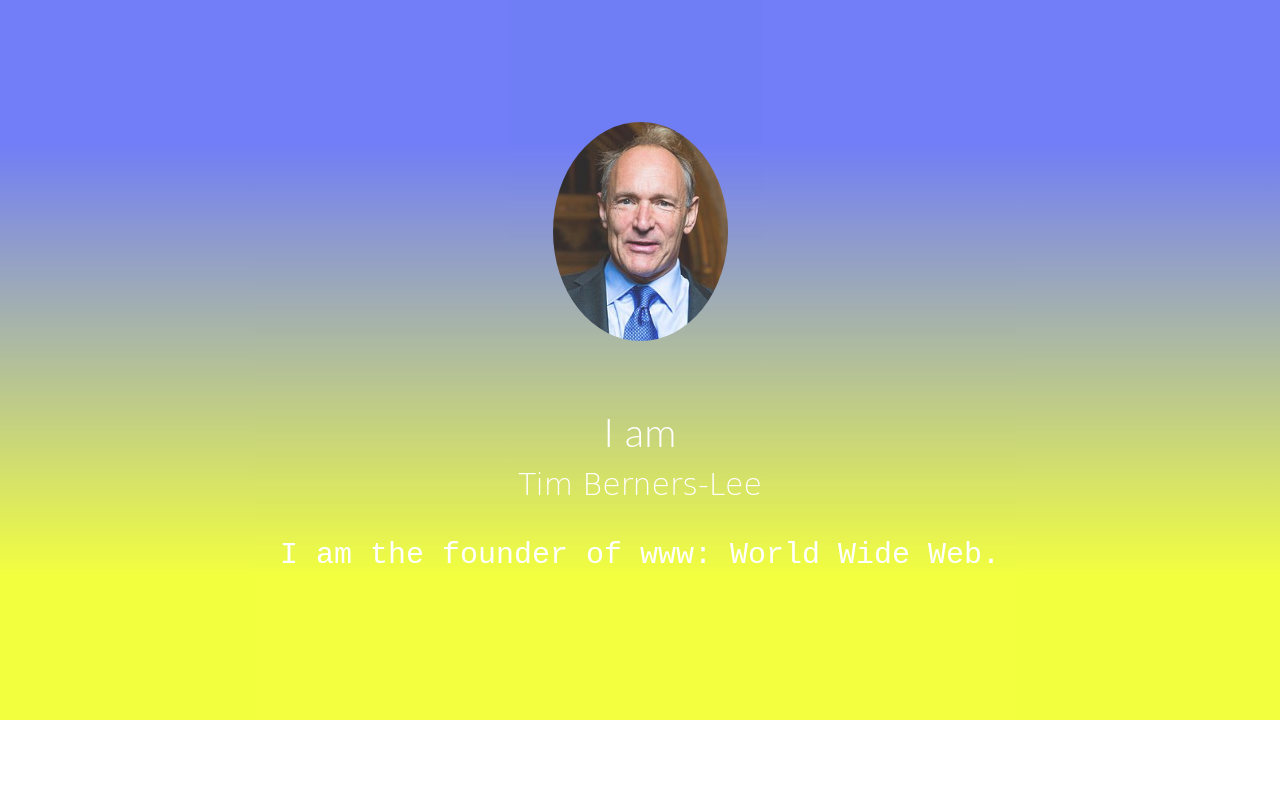
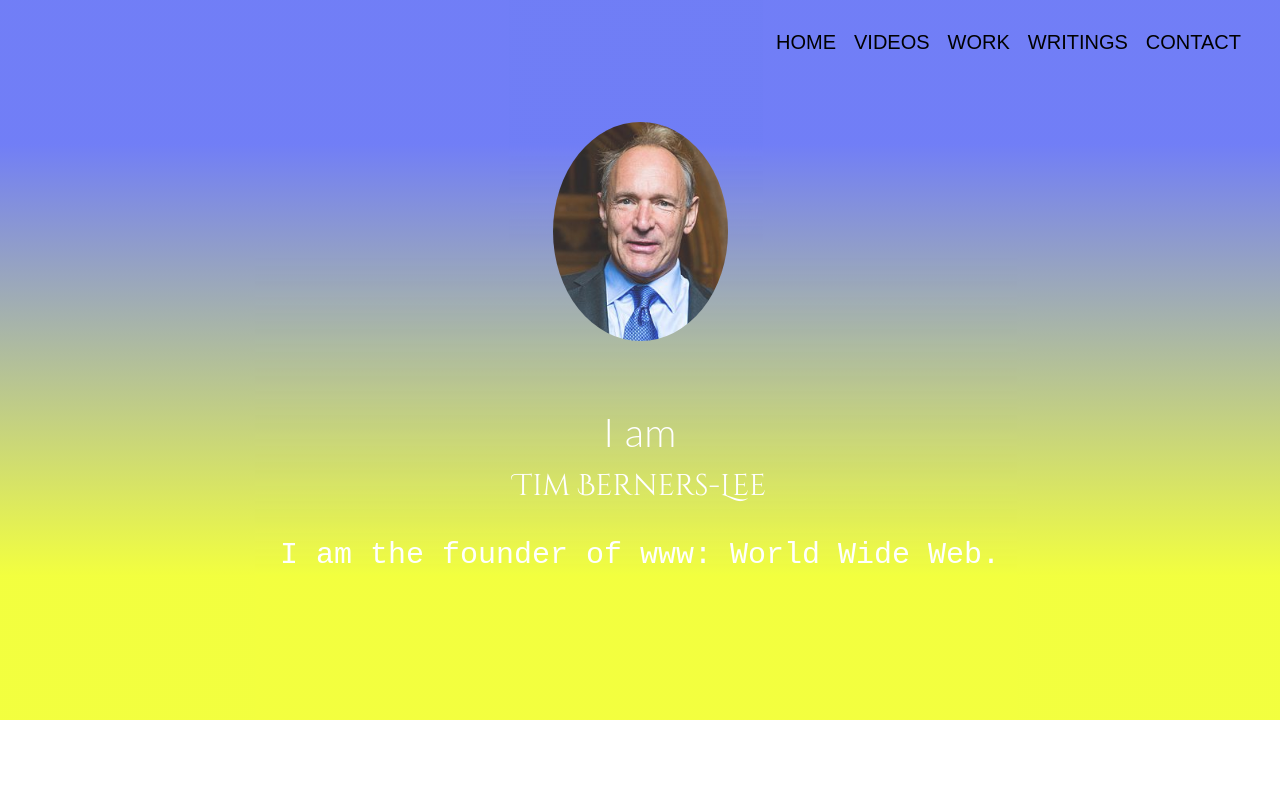
Before and after one commit to JaydenSoans/C-58-Class-activity, a plain HTML site: page index.html in a window 1280 px wide. Shown: the top 800 px of the page. Drawn offline with Linux system fonts and the light colour scheme.

Commit message:
Add files via upload

```diff
--- a/index.html
+++ b/index.html
@@ -1,10 +1,21 @@
 <!DOCTYPE html>
 <html lang="en">
+
 <head>
     <title>Sir Tim Berners-Lee</title>
     <link rel="stylesheet" href="style.css">
+    <link href="https://fonts.googleapis.com/css2?family=Cinzel+Decorative&display=swap" rel="stylesheet">
+    <link href="https://fonts.googleapis.com/css2?family=Comic+Neue:ital,wght@1,300&display=swap" rel="stylesheet">
 </head>
+
 <body>
+    <ul class="menu">
+        <li class="links">HOME</li>
+        <li class="links">VIDEOS</li>
+        <li class="links">WORK</li>
+        <li class="links">WRITINGS</li>
+        <li class="links">CONTACT</li>
+    </ul>
     <section id="welcome" class="parallax-container">
         <div class="parallax-inner">
             <img src="stbl.jpg" class="profile">
@@ -17,13 +28,14 @@
         <h1>Hi !</h1>
         <div class="line"></div>
         <p>
-            Tim Berners-Lee is a software engineer who invented the Internet (or the World Wide Web) in 1989 while at CERN, the European Particle Physics Laboratory.
-            He is director of the World Wide Web Consortium that he founded and a Professor in the Computer Science Department at the University of Oxford.
-            In 2001 he became a Fellow of the Royal Society and in 2004 he was knighted.<br/><br/>In 1994 Berners-Lee founded the World Wide Web Consortium (W3C) at the Laboratory of Computer Science (LCS) at the Massachusetts Institute of Technology in Boston. It was made up of companies that wanted to work together to create Web standards and also improve the Web. It was quickly agreed that the technology should be free of royalties and patents. Berners-Lee has served as director of this W3C since it was founded.
-            In 1995 Microsoft produced the first version of Internet Explorer and this commercial browser created enormous growth in websites and web users.
-            The Web was first used for e-commerce in 1997.
+            Tim Berners-Lee is a software engineer who invented the Internet (or the World Wide Web) in 1989 while at CERN, the European Particle Physics Laboratory. He is director of the World Wide Web Consortium that he founded and a Professor in the Computer Science
+            Department at the University of Oxford. In 2001 he became a Fellow of the Royal Society and in 2004 he was knighted.<br/><br/>In 1994 Berners-Lee founded the World Wide Web Consortium (W3C) at the Laboratory of Computer Science
+            (LCS) at the Massachusetts Institute of Technology in Boston. It was made up of companies that wanted to work together to create Web standards and also improve the Web. It was quickly agreed that the technology should be free of royalties
+            and patents. Berners-Lee has served as director of this W3C since it was founded. In 1995 Microsoft produced the first version of Internet Explorer and this commercial browser created enormous growth in websites and web users. The Web was
+            first used for e-commerce in 1997.
         </p>
     </section>
 
 </body>
+
 </html>
--- a/style.css
+++ b/style.css
@@ -1,13 +1,15 @@
-body{
+body {
     margin: 0;
     padding-top: 800px;
 }
-.profile{
+
+.profile {
     width: 175px;
     margin-bottom: 30px;
     border-radius: 50%;
 }
-#welcome{
+
+#welcome {
     position: absolute;
     overflow: hidden;
     height: 800px;
@@ -22,43 +24,70 @@
     opacity: 0.83;
     display: table;
 }
-.parallax-inner{
+
+.parallax-inner {
     display: table-cell;
     position: relative;
     text-align: center;
     vertical-align: middle;
 }
-h1{
+
+h1 {
     font-size: 40px;
-    font-family: 'Lato',sans-serif;
+    font-family: 'Lato', sans-serif;
     font-weight: 300;
     line-height: 1.2;
 }
-#name{
+
+#name {
     font-size: 30px;
     line-height: 1.2;
-    font-family: cursive;
+    font-family: 'Cinzel Decorative', cursive;
 }
-h2{
+
+h2 {
     font-size: 30px;
     font-weight: 300;
     line-height: 1.2;
     font-family: monospace;
 }
-#bio{
+
+#bio {
     padding: 50px;
     text-align: center;
     font-size: 42px;
+    font-family: 'Comic Neue', cursive;
 }
-.line{
+
+.line {
     height: 6px;
     width: 70px;
     margin: 8px auto;
     background-color: chocolate;
 }
-p{
+
+p {
     max-width: 450px;
     margin: 25px auto;
     font-size: 22px;
     line-height: 1.3;
 }
+
+.menu {
+    list-style: none;
+    position: absolute;
+    top: 10px;
+    right: 30px;
+    z-index: 10;
+    cursor: pointer;
+}
+
+.links {
+    float: left;
+    padding-top: 5px;
+    padding-bottom: 5px;
+    padding-left: 9px;
+    padding-right: 9px;
+    font-family: fantasy;
+    font-size: 20px;
+}
```
